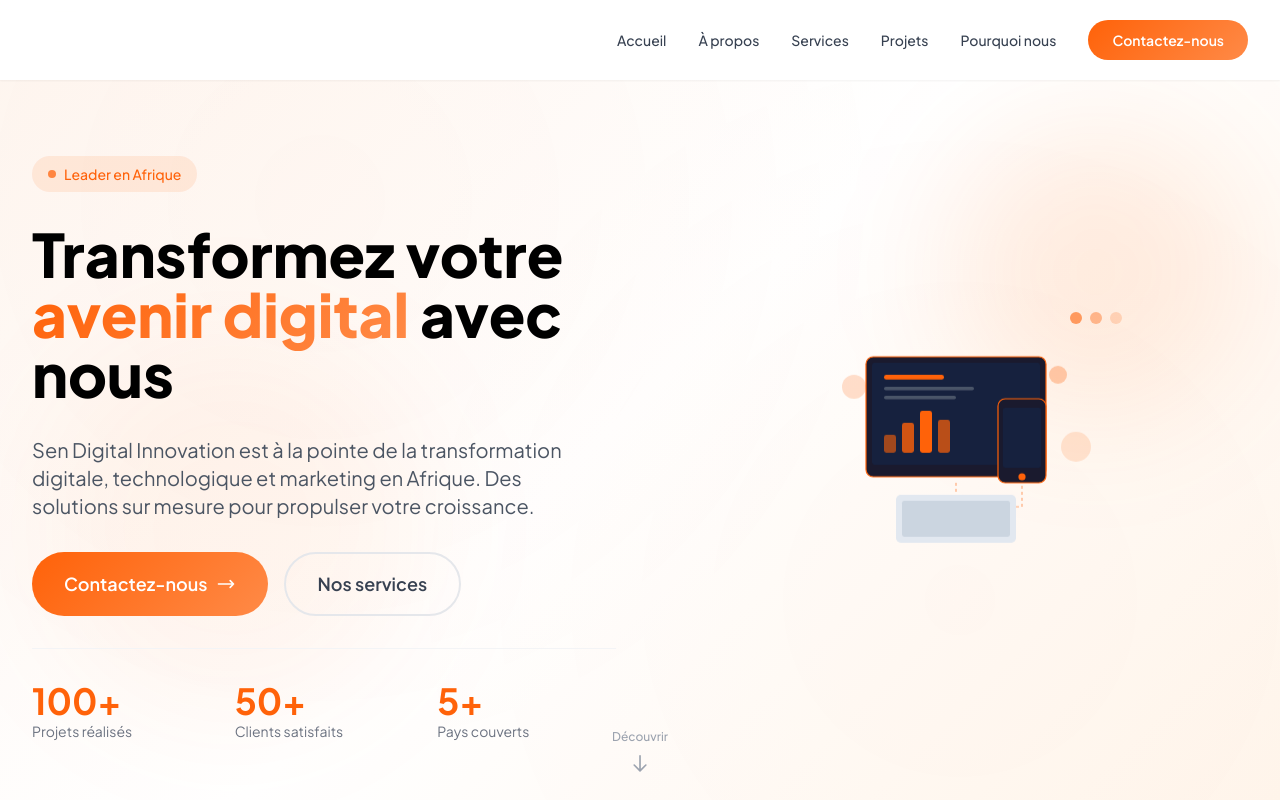
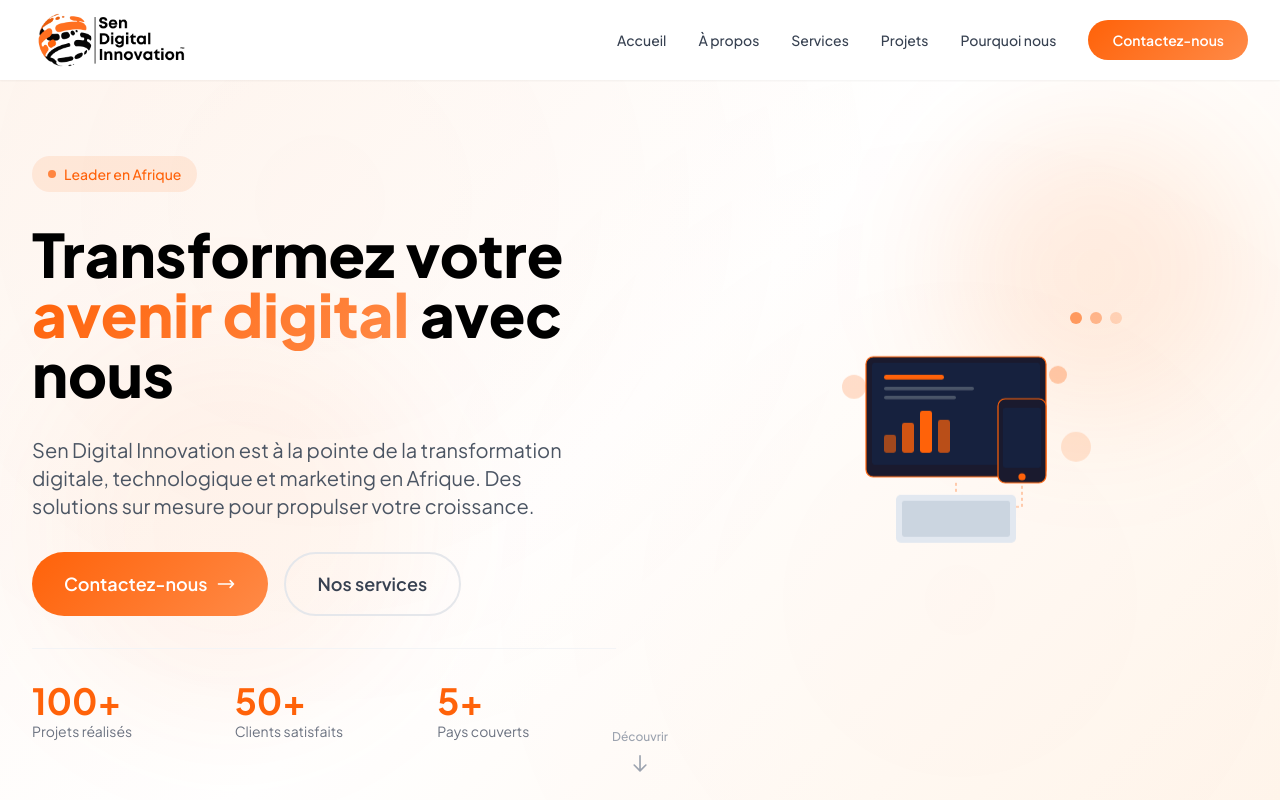
Before and after one commit to Mouhamed56/Sen-Digital-Innovation, a plain HTML site: page index.html in a window 1280 px wide. Drawn offline with nearby package versions, Linux system fonts and the light colour scheme; files whose address does not match are found by name.

Commit message:
Fix favicon and logo paths

```diff
--- a/index.html
+++ b/index.html
@@ -160,7 +160,9 @@
      <div class="flex justify-between items-center h-16 md:h-20"><!-- Logo --> <a href="#accueil" class="flex items-center gap-2">
 
 
-      <img src="images/logo-entreprise.png" alt="" class="h-40 w-auto object-contain" />
+      <img src="sen-digital-innovation/images/logo-entreprise.png" alt="" class="h-40 w-auto object-contain" />
+      <link rel="icon" type="image/png" href="sen-digital-innovation/images/favicon.png.jpg">
+
 
 
       <div class="hidden md:flex items-center gap-8"><a href="#accueil" class="nav-link text-sm font-medium text-gray-700 hover:text-[#ff6209] transition-colors">Accueil</a> <a href="#apropos" class="nav-link text-sm font-medium text-gray-700 hover:text-[#ff6209] transition-colors">À propos</a> <a href="#services" class="nav-link text-sm font-medium text-gray-700 hover:text-[#ff6209] transition-colors">Services</a> <a href="#projets" class="nav-link text-sm font-medium text-gray-700 hover:text-[#ff6209] transition-colors">Projets</a> <a href="#pourquoi" class="nav-link text-sm font-medium text-gray-700 hover:text-[#ff6209] transition-colors">Pourquoi nous</a> <a href="#contact" class="btn-primary px-6 py-2.5 rounded-full text-white text-sm font-semibold" id="nav-cta">Contactez-nous</a>
```
